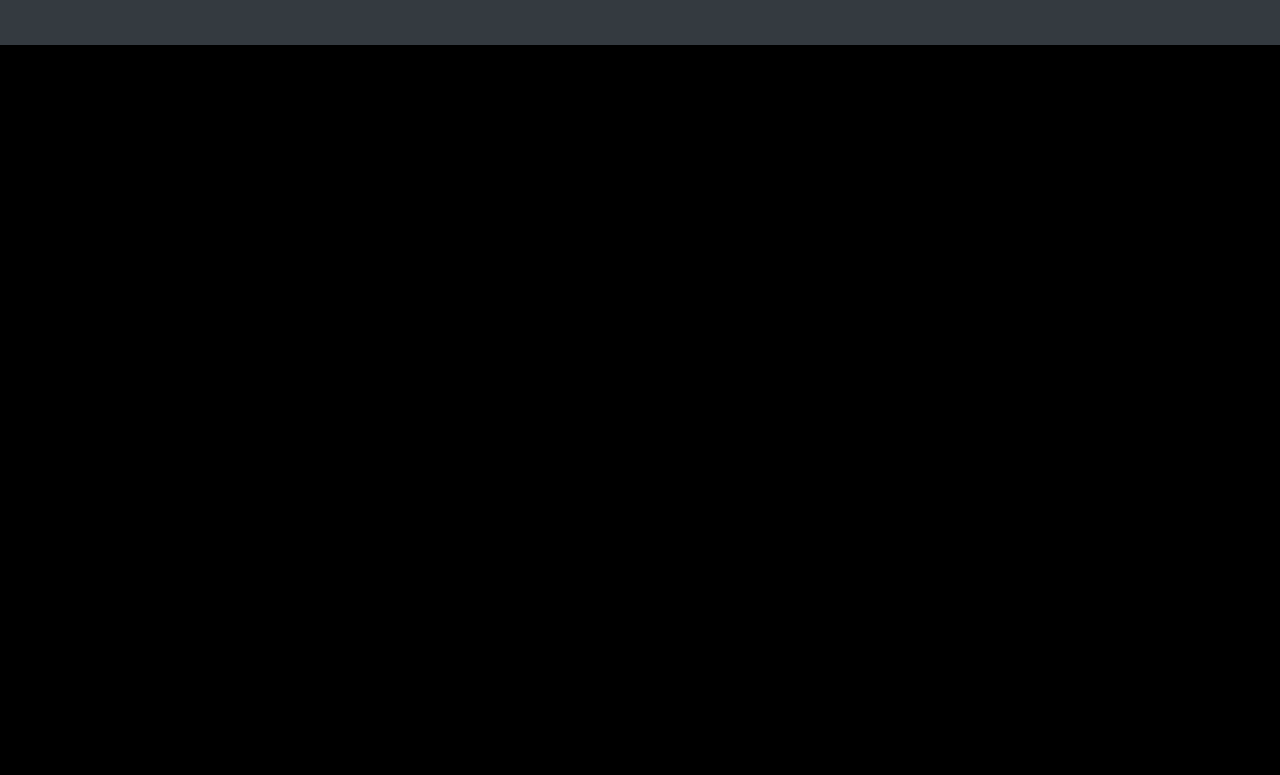
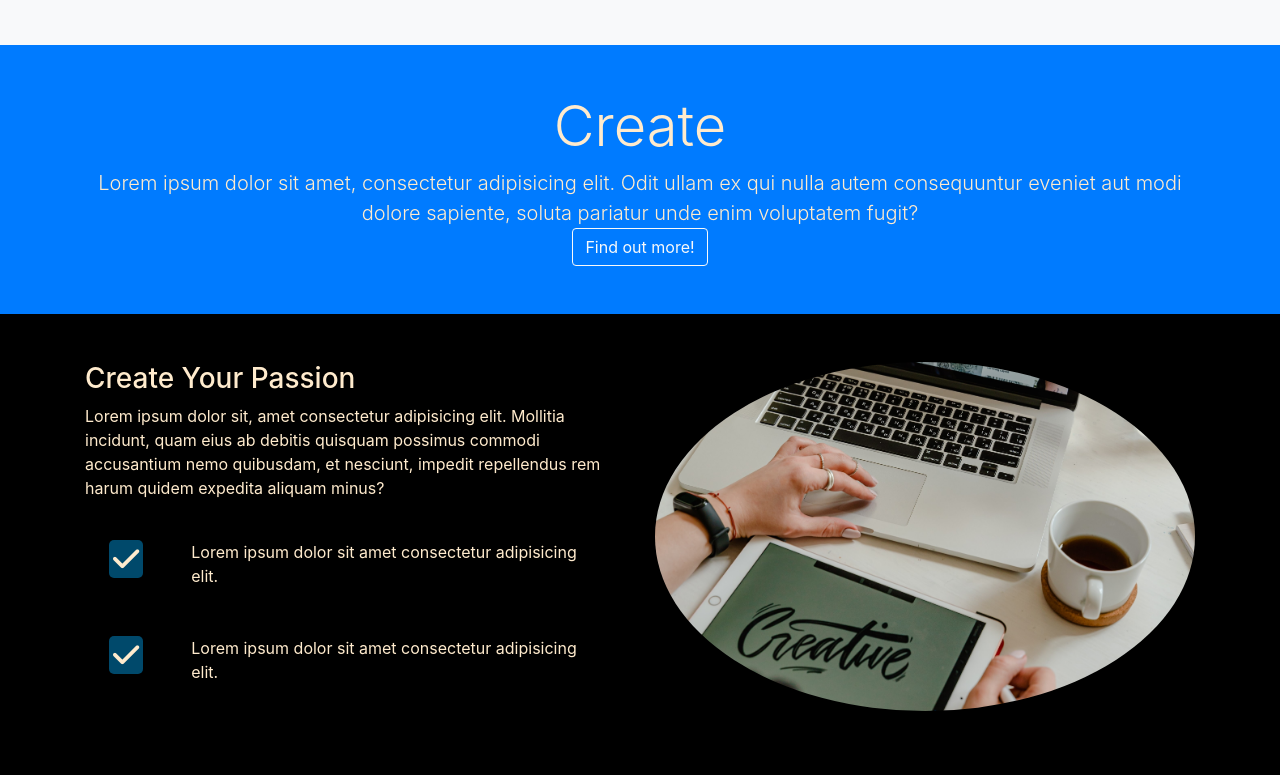
Before and after one commit to mmraihan/Bootstrap-Project, a plain HTML site: page index.html in a window 1280 px wide. Shown: the part 1566-2341 px from the top of the page. Before the commit the page ends 1611 px from the top, so only its background shows below. Drawn offline with nearby package versions, Linux system fonts and the light colour scheme.

Commit message:
Create Section

```diff
--- a/index.html
+++ b/index.html
@@ -207,7 +207,7 @@
  <!---------------------------------------- Explore Section----------------------------------------------------------- -->
 
 
-<section id="explore-section" class="bg-dark text-muted py-5">
+<section id="explore-section" class="bg-light text-muted py-5">
 
   <div class="container">
 
@@ -256,6 +256,95 @@
 
 
 
+  <!---------------------------------------- Create Head----------------------------------------------------------- -->
+
+
+
+
+  <section id="create-head-section" class="bg-primary">
+
+
+    <div class="container">
+      <div class="row">
+
+        <div class="col text-center">
+        <div class="py-5">    <!--py-5= top bottom padding 5-->
+          <h1 class="display-4">Create</h1>
+
+          <div class="lead">Lorem ipsum dolor sit amet, consectetur adipisicing elit. Odit ullam ex qui nulla autem consequuntur
+             eveniet aut modi dolore sapiente, soluta pariatur unde enim voluptatem fugit?</div>
+             <a href="#" class="btn btn-outline-light">Find out more!</a>
+        </div>
+
+
+
+        </div>
+      </div>
+
+
+
+
+
+    </div>
+  </section>
+
+
+
+<!---------------------------------------- Create Section----------------------------------------------------------- -->
+
+
+<section id="create-section" class="py-5">
+
+<div class="container">
+
+  <div class="row">
+
+
+    <div class="col-md-6">
+
+      <h3>Create Your Passion</h3>
+      <p>Lorem ipsum dolor sit, amet consectetur adipisicing elit. Mollitia incidunt, quam eius ab debitis quisquam possimus
+        commodi accusantium nemo quibusdam, et nesciunt, impedit repellendus rem harum quidem expedita aliquam minus?</p>
+
+
+        <div class="d-flex flex-row">
+          <div class="align-self-start p-4">
+
+            <i class="fa fa-check"></i>
+          </div>
+
+          <div class="align-self-end p-4">
+            Lorem ipsum dolor sit amet consectetur adipisicing elit.
+          </div>
+        </div>
+
+
+        <div class="d-flex flex-row">
+          <div class="align-self-start p-4">
+
+            <i class="fa fa-check"></i>
+          </div>
+
+          <div class="align-self-end p-4">
+            Lorem ipsum dolor sit amet consectetur adipisicing elit.
+          </div>
+        </div>
+
+    </div>
+
+    <div class="col-md-6">
+      <img src="img/create-section.jpg" alt="" class="img-fluid mb-3 rounded-circle">
+    </div>
+
+  </div>
+
+</div>
+
+</section>
+
+
+
+
 
     <!-- Optional JavaScript -->
     <!-- jQuery first, then Popper.js, then Bootstrap JS -->
--- a/style.css
+++ b/style.css
@@ -48,3 +48,11 @@ body{
     border-radius: 5px;
     font-size: 30px;
 }
+
+#create-section .fa{
+    color: blanchedalmond;
+    background: rgb(0, 73, 107);
+    padding: 4px;
+    border-radius: 5px;
+    font-size: 30px;
+}
```
Also changed, not shown: img/create-section.jpg (added).
